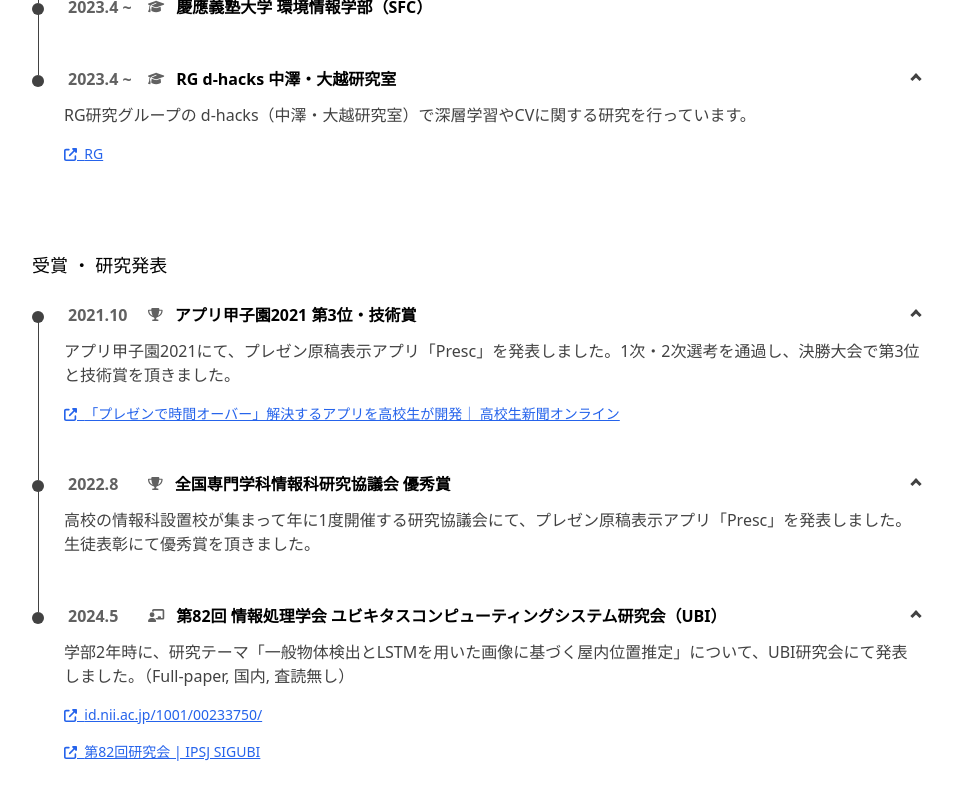
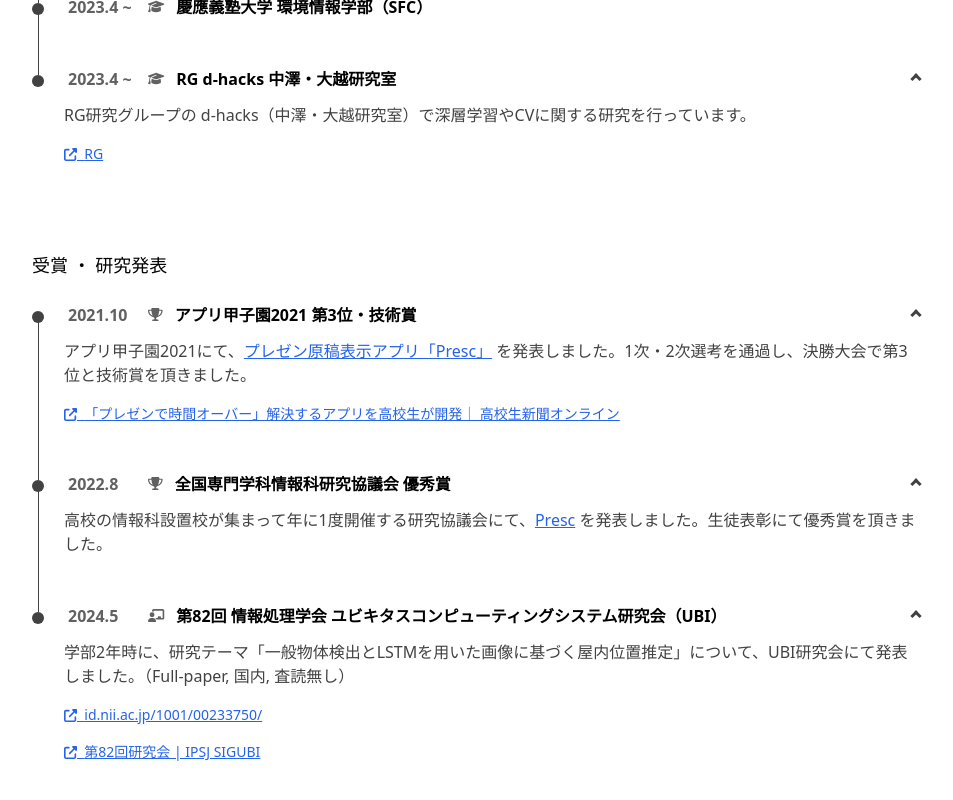
Before and after one commit to sakusaku3939/my-page, a Next.js app: page /profile in a window 1280 px wide. Shown: the part 426-1226 px from the top of the page, without its empty margins (164-1117 px from the left). Built offline with nearby package versions, Linux system fonts and the light colour scheme.

Commit message:
Add a link to text

```diff
--- a/src/pages/profile/index.tsx
+++ b/src/pages/profile/index.tsx
@@ -4,6 +4,7 @@ import HamburgerMenu from "@/components/molecule/HamburgerMenu/HamburgerMenu";
 import { Timeline, TimeLineItem, TimeLineLink } from "@/components/organism/Timeline/Timeline";
 import { faBriefcase, faChalkboardTeacher, faGraduationCap, faTrophy } from "@fortawesome/free-solid-svg-icons";
 import { Qualification, QualificationItem } from "@/components/organism/Qualification/Qualification";
+import Link from "next/link";
 
 const Index = () => {
   return (
@@ -48,14 +49,14 @@ const Index = () => {
         <h1 className={index.h1}>受賞 ・ 研究発表</h1>
         <Timeline>
           <TimeLineItem date="2021.10" icon={faTrophy} title="アプリ甲子園2021 第3位・技術賞" open={true}>
-            アプリ甲子園2021にて、プレゼン原稿表示アプリ「Presc」を発表しました。1次・2次選考を通過し、決勝大会で第3位と技術賞を頂きました。
+            アプリ甲子園2021にて、<Link href="/posts/presc">プレゼン原稿表示アプリ「Presc」</Link> を発表しました。1次・2次選考を通過し、決勝大会で第3位と技術賞を頂きました。
             <TimeLineLink
               description="「プレゼンで時間オーバー」解決するアプリを高校生が開発｜ 高校生新聞オンライン"
               href="https://www.koukouseishinbun.jp/articles/-/8347"
             />
           </TimeLineItem>
           <TimeLineItem date="2022.8" icon={faTrophy} title="全国専門学科情報科研究協議会 優秀賞" open={true}>
-            高校の情報科設置校が集まって年に1度開催する研究協議会にて、プレゼン原稿表示アプリ「Presc」を発表しました。生徒表彰にて優秀賞を頂きました。
+            高校の情報科設置校が集まって年に1度開催する研究協議会にて、<Link href="/posts/presc">Presc</Link> を発表しました。生徒表彰にて優秀賞を頂きました。
             <br />
           </TimeLineItem>
           <TimeLineItem date="2024.5" icon={faChalkboardTeacher}
```
